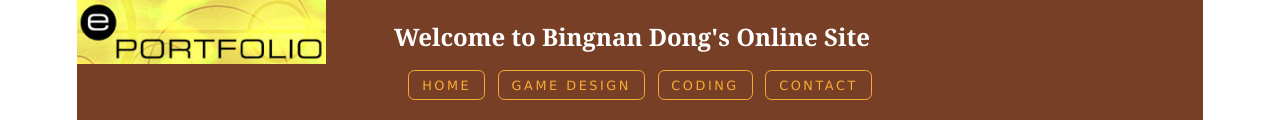
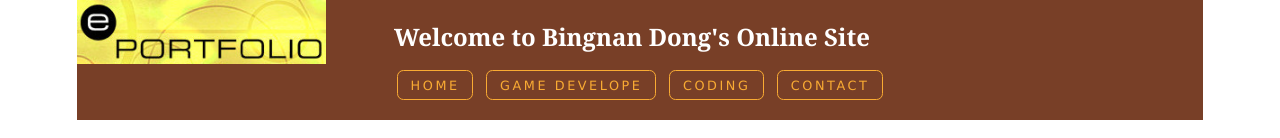
Before and after one commit to dbn233/dbn233.github.io, a plain HTML site: page Portfolio/index.html in a window 1280 px wide. Shown: the top 138 px of the page. Drawn offline with Linux system fonts and the light colour scheme; a web font is replaced by a local one.

Commit message:
Initial commit

```diff
--- a/Portfolio/index.html
+++ b/Portfolio/index.html
@@ -22,7 +22,7 @@
     <nav>
       <ul>
         <li><a href="index.html">Home</a></li>
-        <li><a href="game.html">Game Design</a></li>
+        <li><a href="game.html">Game Develope</a></li>
 		<li><a href="code.html">Coding</a></li>
         <li><a href="contact.html">Contact</a></li>
       </ul>
```
